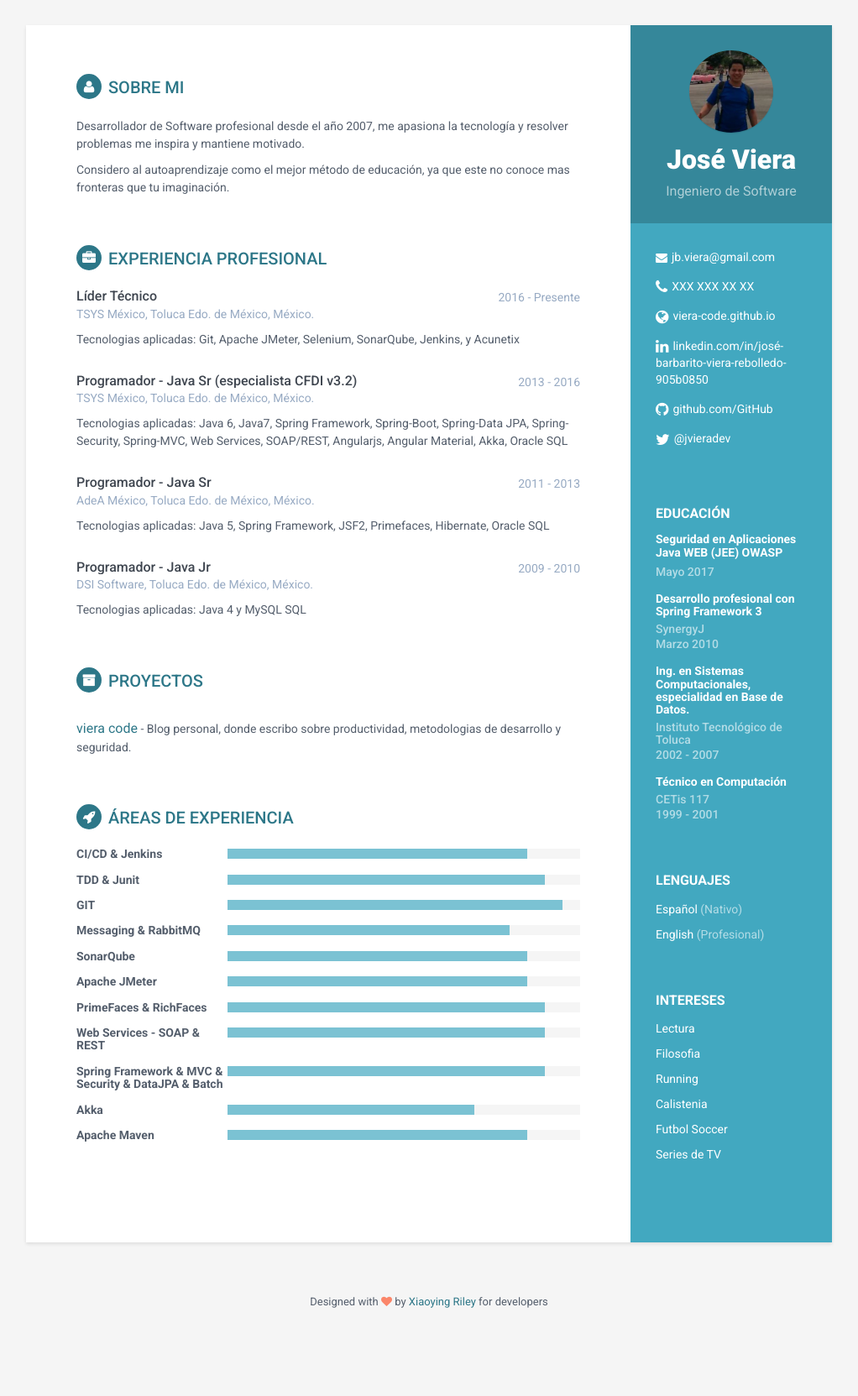
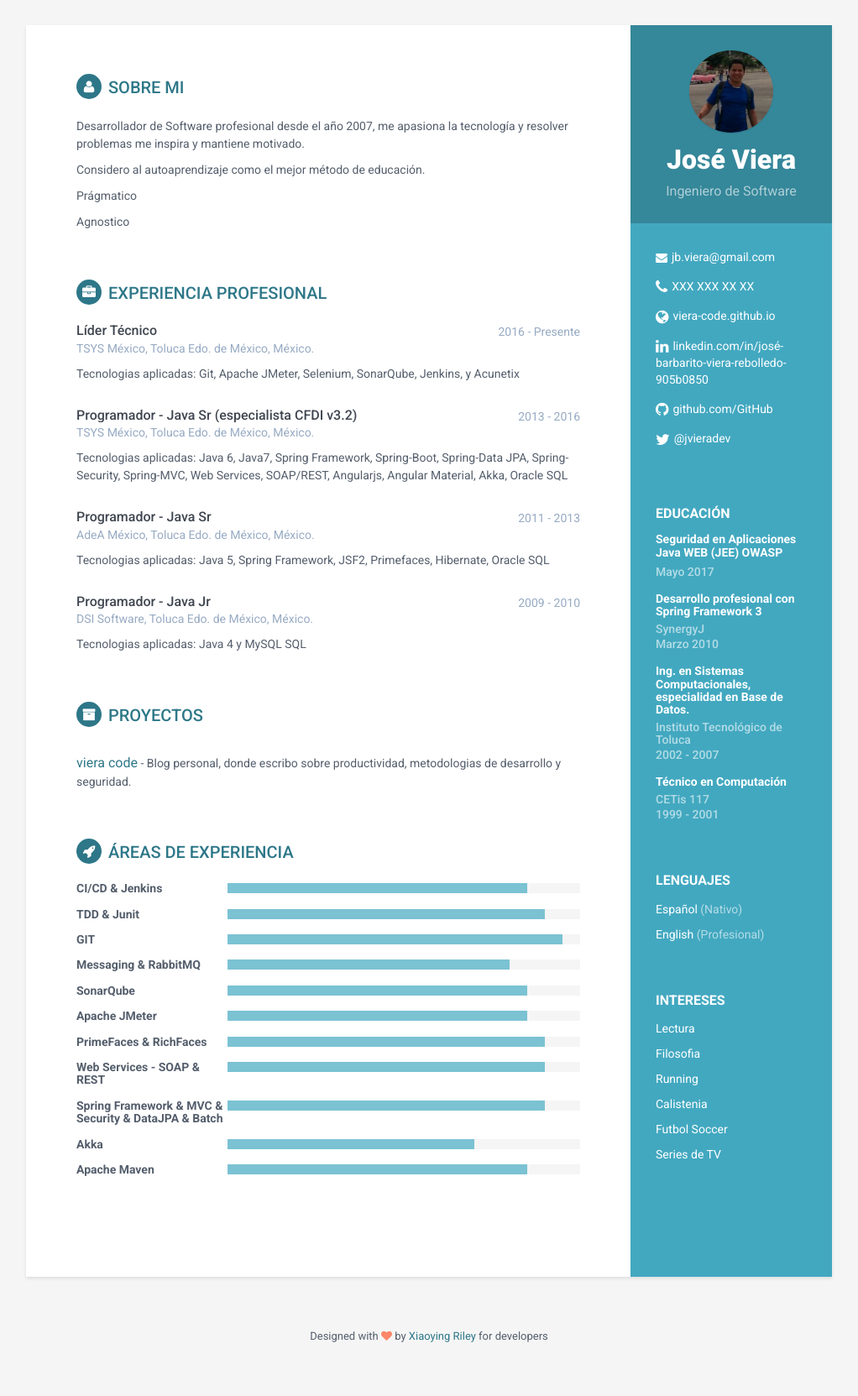
Before and after one commit to jviera/jviera.github.io, a Jekyll site: the page built from index.html, in a window 1280 px wide. Shown: the whole page at 84% size, without its empty margins (129-1151 px from the left). Built offline with Jekyll 4.4.1, drawn with Linux system fonts in a browser that asks for light colours; before the commit the page ends 1622 px from its top, so only the background shows below that.

Commit message:
Update career-profile.html

```diff
--- a/_includes/career-profile.html
+++ b/_includes/career-profile.html
@@ -2,6 +2,8 @@
     <h2 class="section-title"><i class="fa fa-user"></i>Sobre mi</h2>
     <div class="summary">
         <p>Desarrollador de Software profesional desde el año 2007, me apasiona la tecnología y resolver problemas me inspira y mantiene motivado.</p>
-        <p>Considero al autoaprendizaje como el mejor método de educación, ya que este no conoce mas fronteras que tu imaginación.</p>
+        <p>Considero al autoaprendizaje como el mejor método de educación.</p>
+        <p>Prágmatico</p>
+        <p>Agnostico</p>
     </div>
 </section>
```
